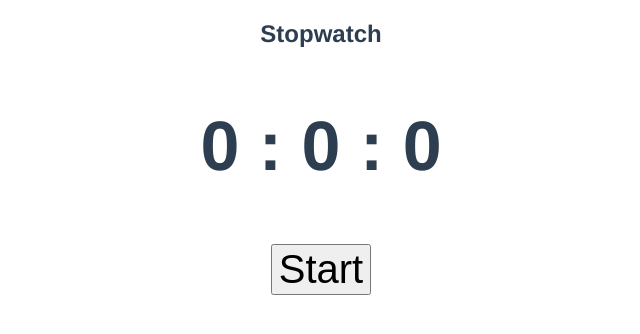
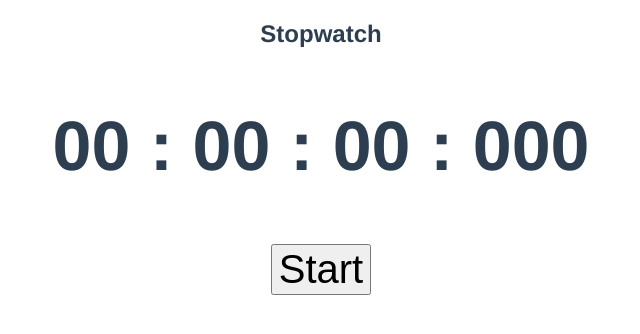
Before and after one commit to TheOluwafemi/Vue-Stopwatch, a Vue app: page / in a window 1280 px wide. Shown: the top 334 px of the page, without its empty margins (319-959 px from the left). Built offline with nearby package versions, Linux system fonts and the light colour scheme.

Commit message:
added timer logic
- watch the centiSeconds for changes
- watch the seconds for changes
-  watch the minutes for changes
- watch the hours for changes
- implement stopTimer method
- clearInterval on destroy

```diff
--- a/src/components/timing/timing-indicator.vue
+++ b/src/components/timing/timing-indicator.vue
@@ -1,10 +1,13 @@
 <template>
   <section>
     <div>
-      <h2 class="time">{{ hour }} : {{ minute }} : {{ seconds }}</h2>
+      <h2 class="time">
+        {{ hours | padZero }} : {{ minutes | padZero }} : {{ seconds | padZero }} :
+        {{ hSeconds | padDoubleZero }}
+      </h2>
 
       <button v-if="!timerStarted" class="btn" @click="startTimer">Start</button>
-      <button v-else class="btn">Stop</button>
+      <button v-else class="btn" @click="stopTimer">Stop</button>
     </div>
   </section>
 </template>
@@ -13,21 +16,76 @@
   export default {
     data() {
       return {
-        hour: 0,
-        minute: 0,
+        hours: 0,
+        minutes: 0,
         seconds: 0,
+        hSeconds: 0, //hundreth of a second
         timerStarted: false,
+        secondsInterval: null,
       };
+    },
+
+    filters: {
+      padZero: function (value) {
+        if (value < 10) return `0${value}`;
+        return value;
+      },
+
+      padDoubleZero: function (value) {
+        if (value > 10 && value < 100) return `${value}0`;
+        if (value < 10) return `${value}00`;
+        return value;
+      },
+    },
+
+    watch: {
+      hSeconds(oldValue, newValue) {
+        if (newValue === 99) {
+          this.seconds++;
+          this.hSeconds = 0;
+        }
+      },
+
+      seconds(oldValue, newValue) {
+        if (newValue === 59) {
+          this.minutes++;
+          this.seconds = 0;
+        }
+      },
+
+      minutes(oldValue, newValue) {
+        if (newValue === 59) {
+          this.hours++;
+          this.minutes = 0;
+          this.seconds = 0;
+        }
+      },
     },
 
     methods: {
       startTimer() {
         this.timerStarted = true;
-        setInterval(() => {
+        this.secondsInterval = setInterval(() => {
+          this.hSeconds++;
+        }, 10);
+      },
 
-          this.seconds++;
-        }, 1000);
+      stopTimer() {
+        clearInterval(this.secondsInterval);
+        this.resetTimer();
+        this.timerStarted = false;
       },
+
+      resetTimer() {
+        this.hSeconds = 0;
+        this.seconds = 0;
+        this.minutes = 0;
+        this.hours = 0;
+      },
+    },
+
+    beforeDestroy() {
+      clearInterval(this.secondsInterval);
     },
   };
 </script>
```
